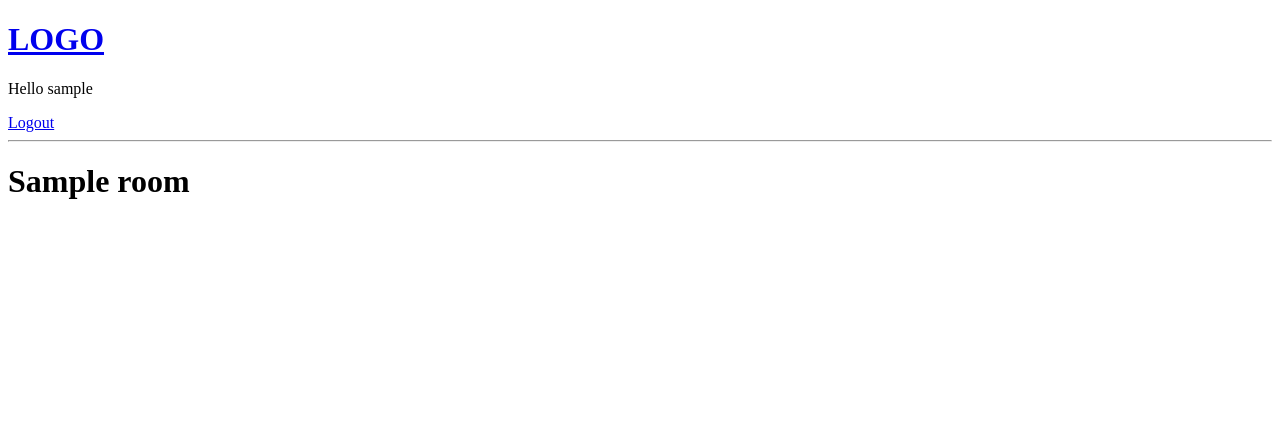
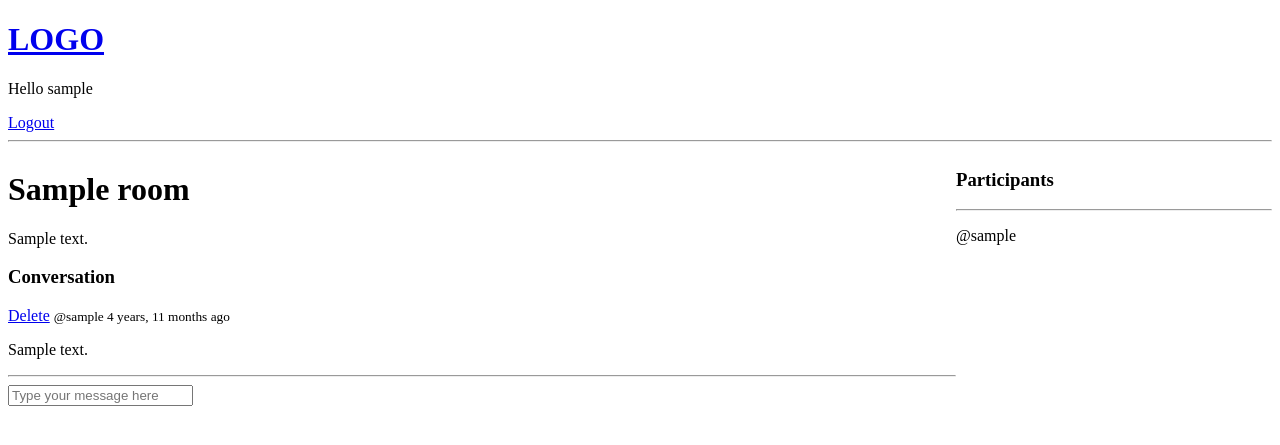
Before and after one commit to srilakshmiranganath/mybookclub, a Django app: page /room/1 in a window 1280 px wide. Shown: the top 445 px of the page. Run offline with Django 5.2, Linux system fonts and the light colour scheme; a user stored in the database is signed in; tables that the repository leaves empty hold one stand-in row (values such as "Sample post").

Commit message:
messages feature set up

```diff
--- a/base/models.py
+++ b/base/models.py
@@ -12,7 +12,7 @@ class Room(models.Model):
     book = models.ForeignKey(Book, on_delete=models.SET_NULL, null=True)
     name = models.CharField(max_length=200)
     description = models.TextField(null=True, blank=True)
-    # participants =
+    participants = models.ManyToManyField(User, related_name='participants', blank=True)
     updated = models.DateTimeField(auto_now=True)
     created = models.DateTimeField(auto_now_add=True)
 
@@ -29,5 +29,8 @@ class Message(models.Model):
     updated = models.DateTimeField(auto_now=True)
     created = models.DateTimeField(auto_now_add=True)
 
+    class Meta:
+        ordering = ['-created', '-updated']
+
     def __str__(self):
         return self.body[0:50]
--- a/base/templates/base/room.html
+++ b/base/templates/base/room.html
@@ -1,5 +1,56 @@
 {% extends 'main.html' %}
 {% block content %}
 
-<h1>{{room.name}}</h1>
+<style>
+    .room-container{
+        display: grid;
+        grid-template-columns: 3fr 1fr;
+    }
+</style>
+
+<div class="room-container">
+
+    <div>
+
+        <h1>{{room.name}}</h1>
+
+        <p>{{room.description}}</p>
+
+        <div class="comment-wrapper">
+            <h3>Conversation</h3>
+
+            {% for message in room_messages %}
+                <div>
+                    {% if request.user == message.user %}
+                    <a href="{% url 'delete-message' message.id %}">Delete</a>
+                    {% endif %}
+                    <small>@{{message.user}}    {{message.created|timesince}} ago</small>
+                    <p>{{message.body}}</p>
+                    <hr>
+                </div>
+            {% endfor %}
+        </div>
+
+        {% if user.is_authenticated %}
+        <div class="comment-form">
+            <form action="" method="post">
+                {% csrf_token %}
+                <input type="text" name="body" placeholder="Type your message here" />
+            </form>
+        </div>
+        {% endif %}
+    </div>
+
+    <div>
+        <h3>Participants</h3>
+        <hr>
+
+        {% for user in participants %}
+            <div>
+                <p>@{{user.username}}</p>
+            </div>
+        {% endfor %}
+    </div>
+
+</div>
 {% endblock content %}
--- a/base/urls.py
+++ b/base/urls.py
@@ -10,6 +10,7 @@ urlpatterns = [
     path('room/<str:pk>', views.room, name="room"),
 
     path('create-room/', views.createRoom, name='create-room'),
-    path('update-room/<str:pk>', views.updateRoom, name='update-room'),
-    path('delete-room/<str:pk>', views.deleteRoom, name='delete-room'),
+    path('update-room/<str:pk>/', views.updateRoom, name='update-room'),
+    path('delete-room/<str:pk>/', views.deleteRoom, name='delete-room'),
+    path('delete-message/<str:pk>/', views.deleteMessage, name='delete-message'),
 ]
--- a/base/views.py
+++ b/base/views.py
@@ -5,7 +5,7 @@ from django.contrib.auth.decorators import login_required
 from django.contrib.auth.models import User
 from django.contrib.auth import authenticate, login, logout
 from django.contrib.auth.forms import UserCreationForm
-from .models import Room, Book
+from .models import Room, Book, Message
 from .forms import RoomForm
 
 def loginPage(request):
@@ -59,7 +59,19 @@ def home(request):
 
 def room(request, pk):
     room = Room.objects.get(id=pk)
-    context = {'room' : room}
+    room_messages = room.message_set.all()
+    participants = room.participants.all()
+
+    if request.method == 'POST':
+        room_message = Message.objects.create(
+            user=request.user,
+            room=room,
+            body=request.POST.get('body')
+        )
+        room.participants.add(request.user)
+        return redirect('room', pk=room.id)
+
+    context = {'room' : room, 'room_messages' : room_messages, 'participants' : participants}
     return render(request, 'base/room.html', context)
 
 @login_required(login_url='/login')
@@ -101,3 +113,15 @@ def deleteRoom(request, pk):
         room.delete()
         return redirect('home')
     return render(request, 'base/delete.html', {'obj' : room})
+
+@login_required(login_url='/login')
+def deleteMessage(request, pk):
+    message = Message.objects.get(id=pk)
+
+    if request.user != message.user:
+        return HttpResponse('You are not allowed here!')
+
+    if request.method == 'POST':
+        message.delete()
+        return redirect('home')
+    return render(request, 'base/delete.html', {'obj' : message})
```
Also changed, not shown: base/migrations/0003_alter_message_options_alter_room_options_and_more.py (added).
